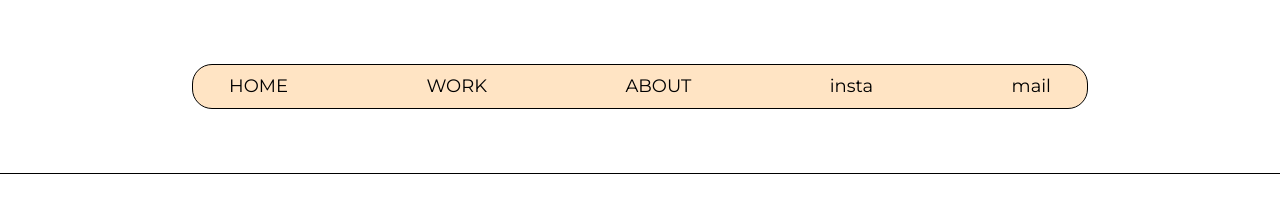
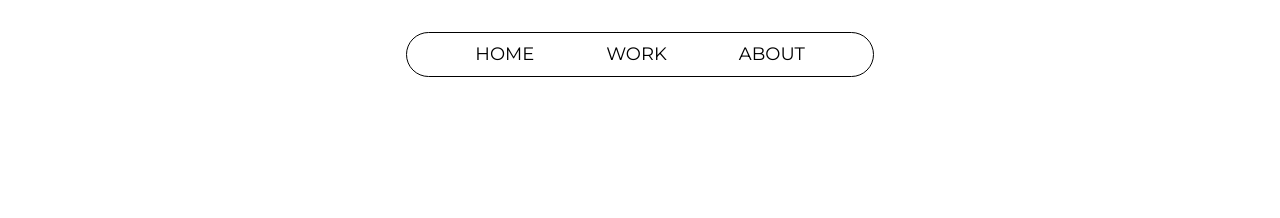
Before and after one commit to bcsw2164/WMD_project, a website: page portfolio.site/detail-page/motion/mbc.html in a window 1280 px wide. Shown: the top 218 px of the page. Drawn offline with Linux system fonts and the light colour scheme.

Commit message:
nav 수정

```diff
--- a/basic-style/basic.scss
+++ b/basic-style/basic.scss
@@ -50,23 +50,27 @@ h1 {
 
 .header {
   // background-color: aqua;
-  border-bottom: 1px solid black;
+  // border-bottom: 1px solid black;
 }
 
 .nav {
-  max-width: 60rem;
-  padding-block: 4rem;
+  max-width: fit-content;
+  padding-block: 2rem 4rem;
   padding-inline: 2rem;
   margin-inline: auto;
 
   .nav_bar {
     display: flex;
-    justify-content: space-between;
-    background-color: bisque;
+
+    // gap: 1.25rem;
+    justify-content: center;
+    padding-inline: 2rem;
+
+    // background-color: bisque;
 
     // border스타일
     border: solid 1px black;
-    border-radius: 20px;
+    border-radius: 99px;
 
     .nav_bar-list {
       padding-block: 0.5rem;
--- a/portfolio.site/detail-page/motion/mbc.html
+++ b/portfolio.site/detail-page/motion/mbc.html
@@ -22,17 +22,19 @@
       <div class="header">
         <div class="nav">
           <ol class="nav_bar font-en">
-            <div class="nav_bar-list"><li>HOME</li></div>
+            <div class="nav_bar-list">
+              <li><a href="../../../index.html">HOME</a></li>
+            </div>
             <div class="nav_bar-list">
               <a
                 ><li>
-                  <a href="./portfolio.site/index.html"> WORK </a>
+                  <a href="../../index.html"> WORK </a>
                 </li></a
               >
             </div>
-            <div class="nav_bar-list"><li>ABOUT</li></div>
-            <div class="nav_bar-list"><li>insta</li></div>
-            <div class="nav_bar-list"><li>mail</li></div>
+            <div class="nav_bar-list">
+              <li><a href="../../../about.site/index.html">ABOUT</a></li>
+            </div>
           </ol>
         </div>
       </div>
--- a/style/home.scss
+++ b/style/home.scss
@@ -1,3 +1,4 @@
 .container {
+  min-height: 50vh;
   background-color: burlywood;
 }
```
Also changed, not shown: about.site/index.html (+7 -5 lines), index.html (+4 -9 lines), portfolio.site/detail-page/motion/beauty-inside.html (+7 -5 lines), portfolio.site/detail-page/motion/bookmotion.html (+7 -5 lines), portfolio.site/detail-page/motion/elsword.html (+7 -5 lines), portfolio.site/detail-page/motion/kinetictypo.html (+7 -5 lines), portfolio.site/detail-page/motion/smu-reels.html (+7 -5 lines), portfolio.site/detail-page/motion/zb1.html (+6 -4 lines), portfolio.site/index.html (+4 -4 lines), basic-style/basic.css, nav_asset/e-mail_icon.svg (added), nav_asset/instargram_icon.svg (added), style/home.css.
